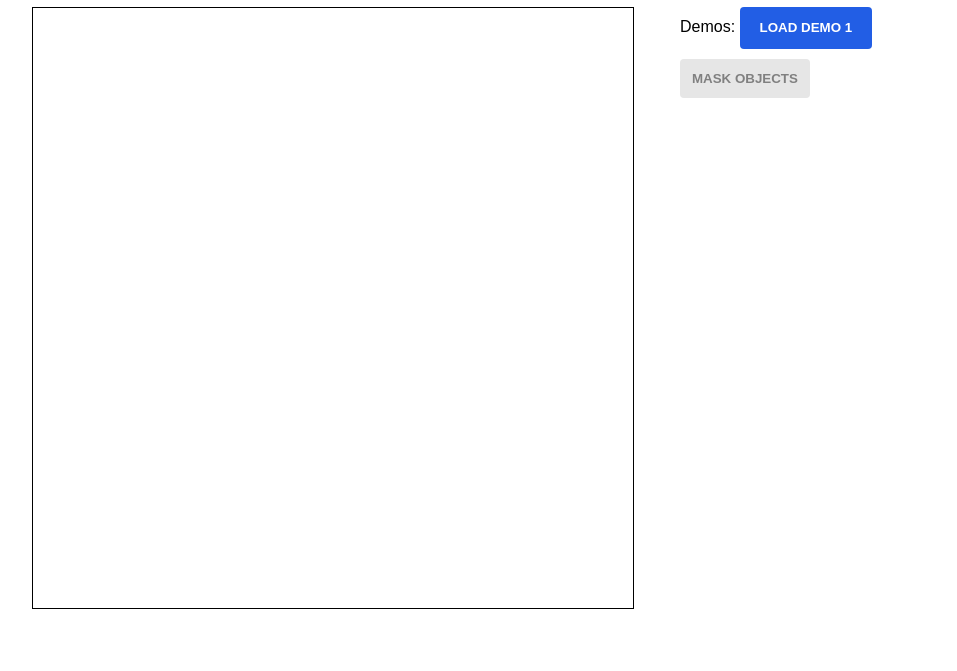
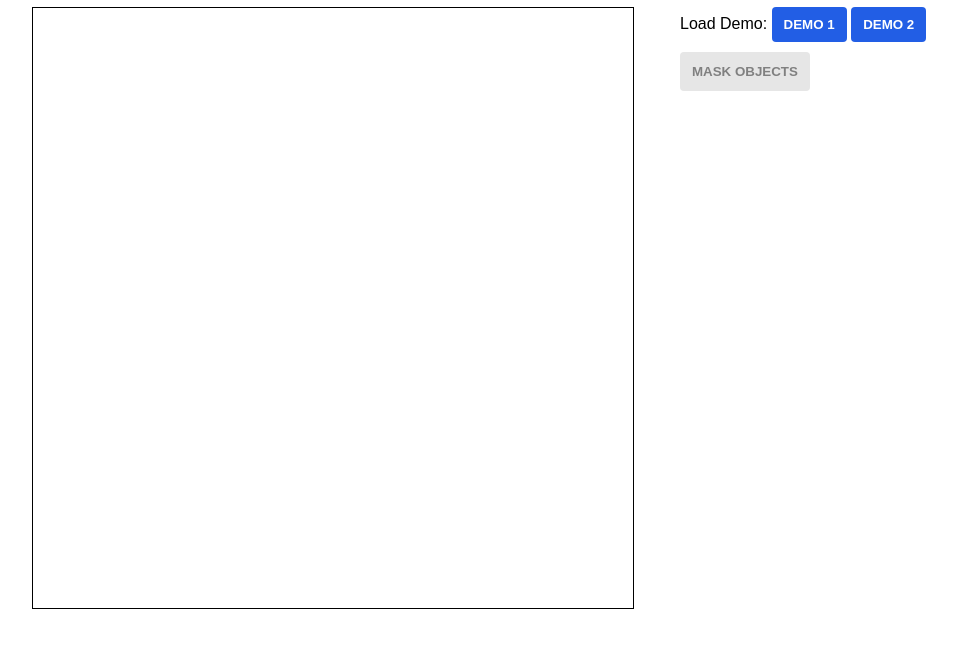
Before and after one commit to faniva/fabricjs-tests, a plain HTML site: page mask/index.html in a window 1280 px wide. Shown: the part 129-800 px from the top of the page, without its empty margins (24-981 px from the left). Drawn offline with Linux system fonts and the light colour scheme.

Commit message:
Added demo 2

```diff
--- a/mask/index.html
+++ b/mask/index.html
@@ -25,7 +25,7 @@
             border: none;
             outline: none;
             color : white;
-            padding: 1em 1.5em;
+            padding: 10px 12px;
             border-radius: 4px;
             cursor: pointer;
             font-weight: bold;
@@ -53,8 +53,9 @@
 
         <div id="ui-controls">
             <div class="demos">
-                    <span>Demos: </span>
-                    <button id="demo1" onClick="loadDemo1()">LOAD DEMO 1</button>
+                    <span>Load Demo: </span>
+                    <button id="demo1" onClick="loadDemo1()">DEMO 1</button>
+                    <button id="demo2" onClick="loadDemo2()">DEMO 2</button>
             </div>
 
             <button class="mask small disabled" disabled="true">MASK OBJECTS</button>
@@ -73,7 +74,7 @@
 
     var canvas = new fabric.Canvas('c'),
         maskUrl = "images/mask.jpg",
-        baseUrl = "images/q9aLMza.png",
+        baseUrl = "images/m2P5xz0.jpg",
         baseImg,
         maskImg,
         uiControlsContainer = document.getElementById('ui-controls'),
@@ -262,6 +263,62 @@
     // Ends Demo 1
 
 
+
+    // ================================================================
+    // Demo 2
+    // ===============================================================
+
+    function loadDemo2(){
+
+        var catImg = new Image();
+        catImg.onload = function () {
+            var cat = new fabric.Image(catImg, {
+                // angle: 45,
+                width: 500,
+                height: 500,
+                left: 230,
+                top: 170,
+                // scaleX : 0.5,
+                // scaleY : 0.5
+            });
+            canvas.add(cat);
+            cat.center();
+
+            // Clip region 2
+            var clipPoly = new fabric.Polygon([
+                    { x: 180, y: 10 },
+                    { x: 300, y: 50 },
+                    { x: 300, y: 180 },
+                    { x: 180, y: 220 }
+                ],
+            {
+
+                left: 0,
+                top: 0,
+                width: 200,
+                height: 400,
+                fill: '#ddd', /* use transparent for no fill */
+                strokeWidth: 0,
+                name: 'mask2'
+                // selectable: false
+            });
+
+            canvas.add(clipPoly);
+            clipPoly.center();
+
+            objA = cat;
+            objB = clipPoly;
+
+        };
+
+        catImg.src = baseUrl;
+
+    }
+
+    // =======================================
+    // Ends Demo 2
+
+
    function clip(object, mask){
 
         object.set({
```
Also changed, not shown: mask/images/ELEPHANT_C_4.svg (added).
